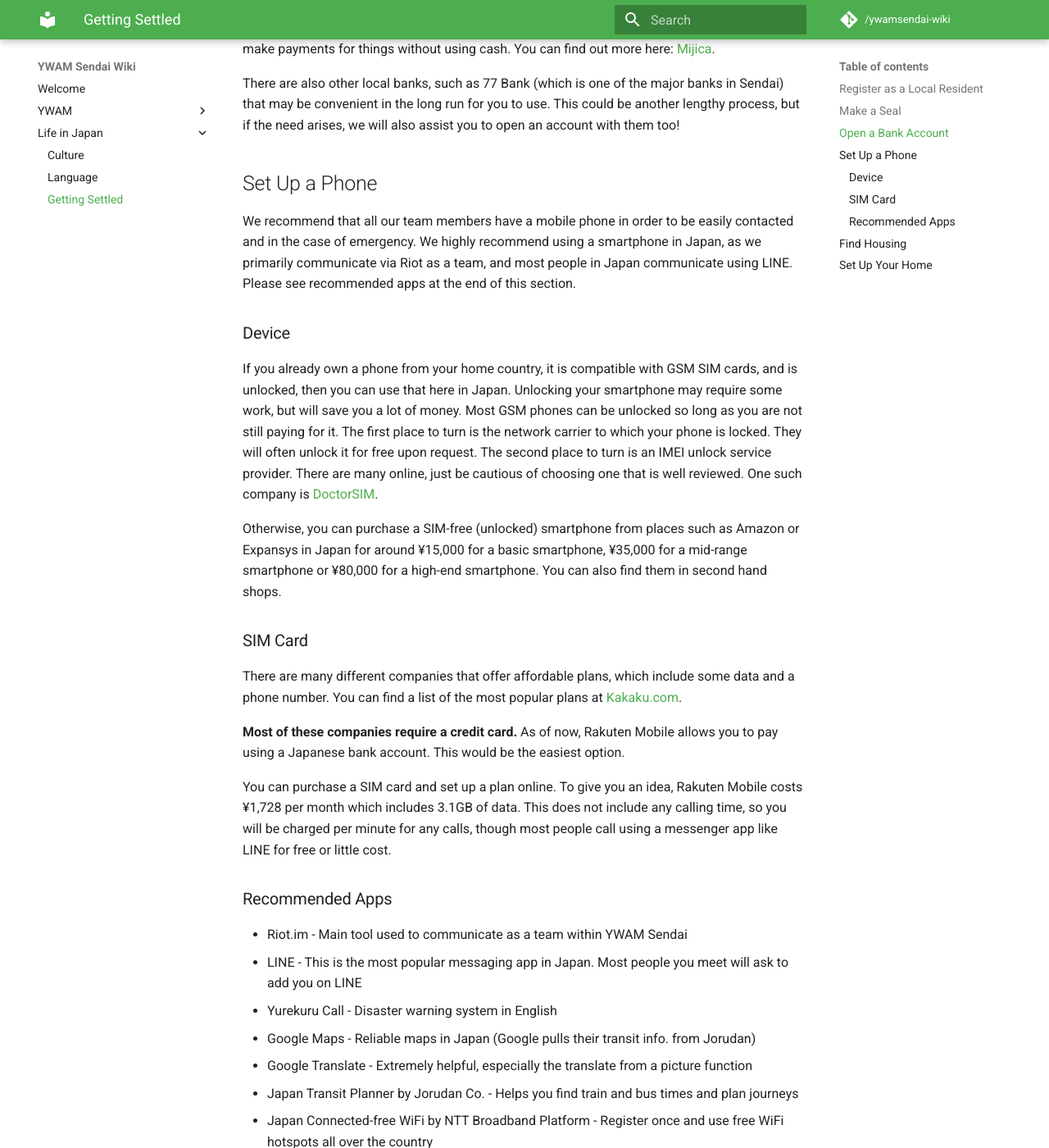
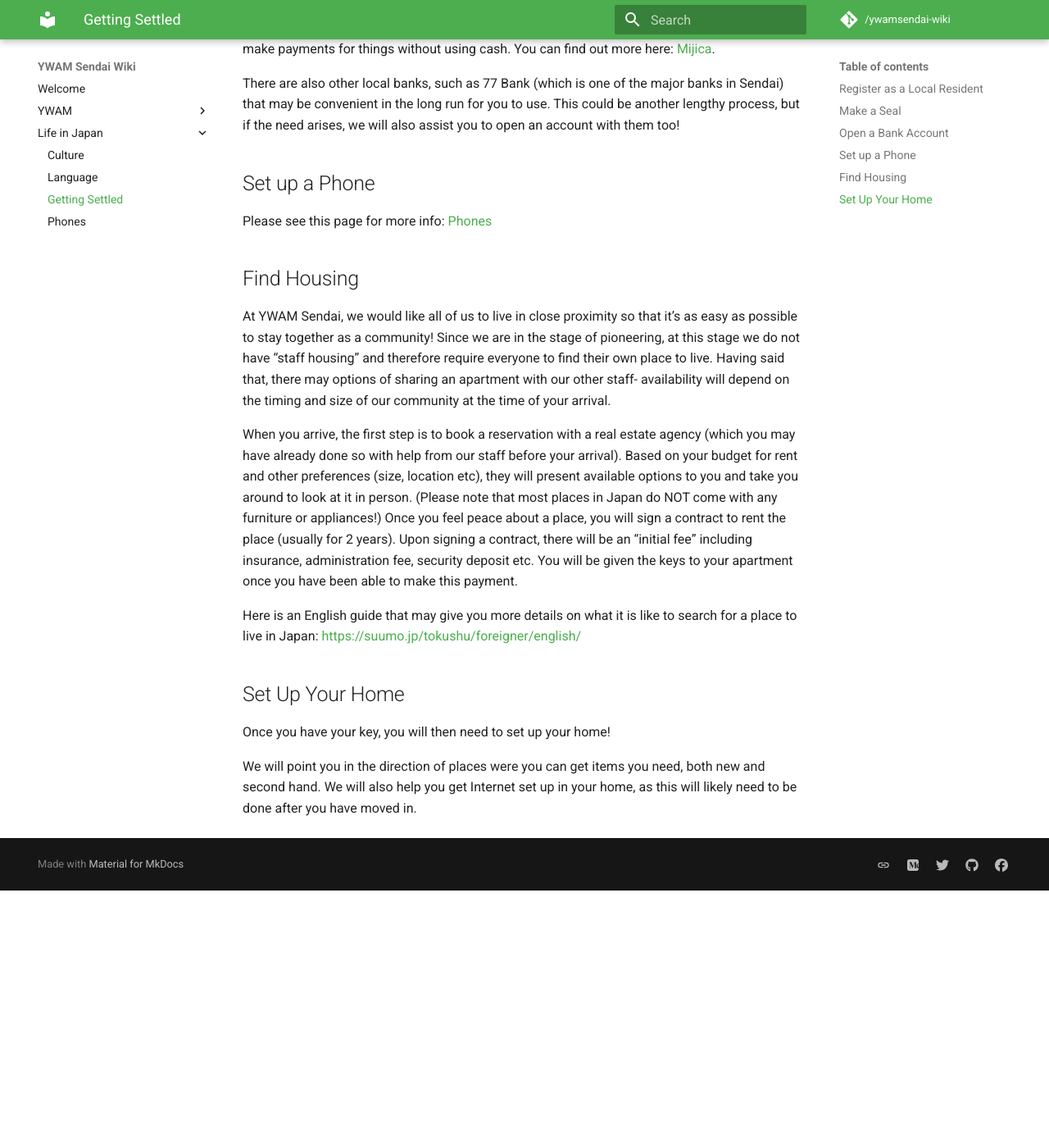
Before and after one commit to ywamsendai/ywamsendai-wiki, an MkDocs documentation site: the page built from docs/lifeinjapan/gettingsettled.md, in a window 1280 px wide and 1400 px high, scrolled down 1514 px. Shown: the whole window at 82% size. Built offline with MkDocs 1.6.1 and Material for MkDocs 9.7.7, drawn with Linux system fonts in a browser that asks for light colours; comment, search, counter and statistics services are not loaded; after the commit the page ends 2600 px from its top, so only the background shows below that.

Commit message:
Separated the phone section

```diff
--- a/docs/lifeinjapan/gettingsettled.md
+++ b/docs/lifeinjapan/gettingsettled.md
@@ -36,33 +36,9 @@
 
 There are also other local banks, such as 77 Bank (which is one of the major banks in Sendai) that may be convenient in the long run for you to use. This could be another lengthy process, but if the need arises, we will also assist you to open an account with them too!
 
-## Set Up a Phone
+## Set up a Phone
 
-We recommend that all our team members have a mobile phone in order to be easily contacted and in the case of emergency. We highly recommend using a smartphone in Japan, as we primarily communicate via Riot as a team, and most people in Japan communicate using LINE. Please see recommended apps at the end of this section.
-
-### Device
-
-If you already own a phone from your home country, it is compatible with GSM SIM cards, and is unlocked, then you can use that here in Japan. Unlocking your smartphone may require some work, but will save you a lot of money. Most GSM phones can be unlocked so long as you are not still paying for it. The first place to turn is the network carrier to which your phone is locked. They will often unlock it for free upon request. The second place to turn is an IMEI unlock service provider. There are many online, just be cautious of choosing one that is well reviewed. One such company is [DoctorSIM](https://www.doctorsim.com/).
-
-Otherwise, you can purchase a SIM-free (unlocked) smartphone from places such as Amazon or Expansys in Japan for around ¥15,000 for a basic smartphone, ¥35,000 for a mid-range smartphone or ¥80,000 for a high-end smartphone. You can also find them in second hand shops.
-
-### SIM Card
-
-There are many different companies that offer affordable plans, which include some data and a phone number. You can find a list of the most popular plans at [Kakaku.com](http://kakaku.com/mobile_data/sim/ranking.asp?si_maxdatatraffic=21&si_option2=1).
-
-**Most of these companies require a credit card.** As of now, Rakuten Mobile allows you to pay using a Japanese bank account. This would be the easiest option.
-
-You can purchase a SIM card and set up a plan online. To give you an idea, Rakuten Mobile costs ¥1,728 per month which includes 3.1GB of data. This does not include any calling time, so you will be charged per minute for any calls, though most people call using a messenger app like LINE for free or little cost.
-
-### Recommended Apps
-
-* Riot.im - Main tool used to communicate as a team within YWAM Sendai
-* LINE - This is the most popular messaging app in Japan. Most people you meet will ask to add you on LINE
-* Yurekuru Call - Disaster warning system in English
-* Google Maps - Reliable maps in Japan (Google pulls their transit info. from Jorudan)
-* Google Translate - Extremely helpful, especially the translate from a picture function
-* Japan Transit Planner by Jorudan Co. - Helps you find train and bus times and plan journeys
-* Japan Connected-free WiFi by NTT Broadband Platform - Register once and use free WiFi hotspots all over the country
+Please see this page for more info: [Phones](phones.md)
 
 ## Find Housing
 
--- a/mkdocs.yml
+++ b/mkdocs.yml
@@ -43,3 +43,4 @@
         - Culture: 'lifeinjapan/culture.md'
         - Language: 'lifeinjapan/language.md'
         - Getting Settled: 'lifeinjapan/gettingsettled.md'
+        - Phones: 'lifeinjapan/phones.md'
```
Also changed, not shown: docs/lifeinjapan/phones.md (added, +37 -0 lines).
